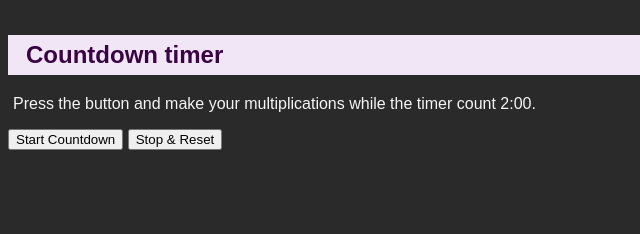
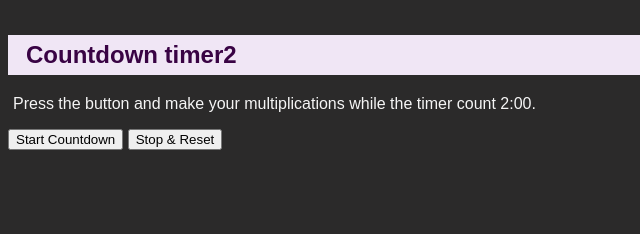
Before and after one commit to QuelPatz/PortfolioLive, a plain HTML site: page webworkers.html in a window 1280 px wide. Shown: the part 405-639 px from the top of the page, 0-640 px from the left. Drawn offline with Linux system fonts and the light colour scheme.

Commit message:
changed Countdown title

```diff
--- a/webworkers.html
+++ b/webworkers.html
@@ -77,7 +77,7 @@
   <script src="webworkers.js"></script>
 
   <!-- Start of timer-->
-  <h2>Countdown timer</h2>
+  <h2>Countdown timer2</h2>
   <p>Press the button and make your multiplications while the timer count <span class="js-timeout">2:00</span>.</p>
 
   <button id="js-startTimer">Start Countdown</button>
```
